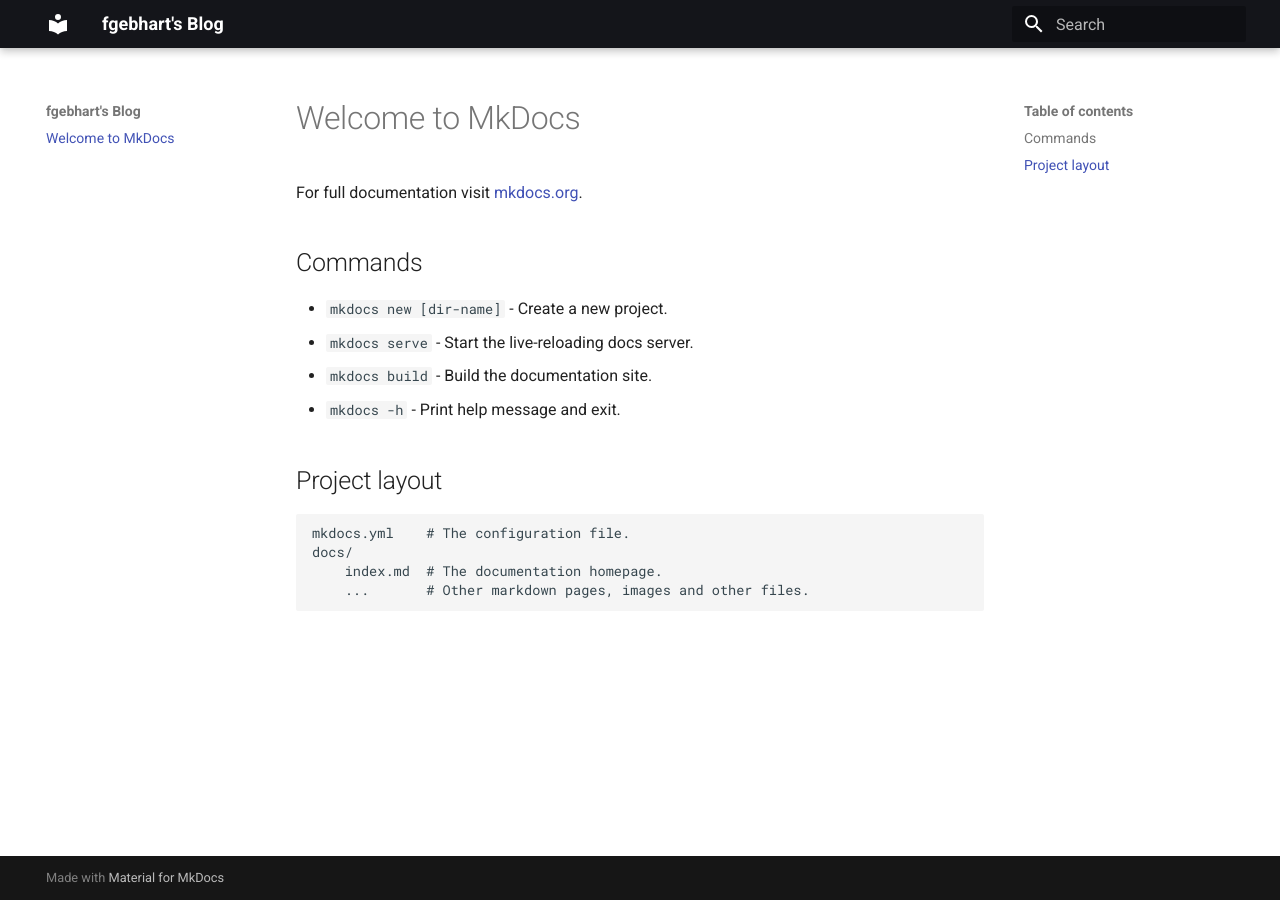
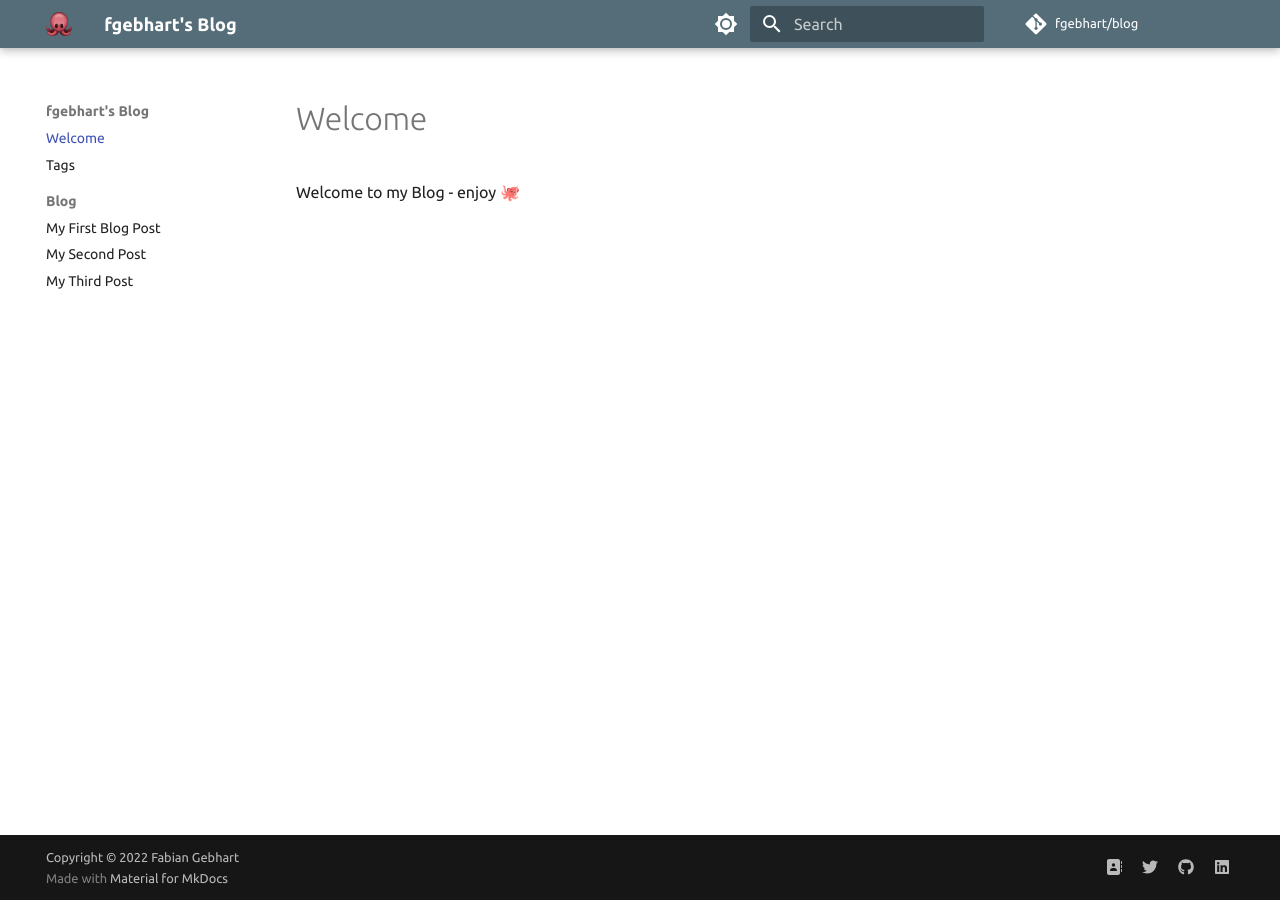
Before and after one commit to fgebhart/blog, an MkDocs documentation site: the page built from docs/index.md, in a window 1280 px wide. Built offline with MkDocs 1.6.1 and Material for MkDocs 9.7.7, drawn with Linux system fonts in a browser that asks for light colours; comment, search, counter and statistics services are not loaded.

Commit message:
ENH: add initial boilerplate files to layout blog structure

```diff
--- a/docs/index.md
+++ b/docs/index.md
@@ -1,17 +1,3 @@
-# Welcome to MkDocs
+# Welcome
 
-For full documentation visit [mkdocs.org](https://www.mkdocs.org).
-
-## Commands
-
-* `mkdocs new [dir-name]` - Create a new project.
-* `mkdocs serve` - Start the live-reloading docs server.
-* `mkdocs build` - Build the documentation site.
-* `mkdocs -h` - Print help message and exit.
-
-## Project layout
-
-    mkdocs.yml    # The configuration file.
-    docs/
-        index.md  # The documentation homepage.
-        ...       # Other markdown pages, images and other files.
+Welcome to my Blog - enjoy 🐙
--- a/mkdocs.yml
+++ b/mkdocs.yml
@@ -1,6 +1,56 @@
 site_name: fgebhart's Blog
+
+site_url: https://blog.fgebhart.dev/
+repo_url: https://github.com/fgebhart/blog
+edit_uri: edit/main/docs/
+repo_name: fgebhart/blog
+
 theme:
   name: material
   palette:
-    primary: black
-    accent: blue
+    # Palette toggle for light mode
+    - scheme: default
+      primary: blue grey
+      toggle:
+        icon: material/brightness-7
+        name: Switch to dark mode
+    # Palette toggle for dark mode
+    - scheme: slate
+      primary: blue grey
+      accent: light blue
+      toggle:
+        icon: material/brightness-4
+        name: Switch to light mode
+  font:
+    text: Ubuntu
+  logo: assets/octopus.png
+  favicon: assets/octopus.png
+  features:
+    - navigation.sections   # Disable sections once blog posts number increases
+
+plugins:
+  - search
+  - tags:
+      tags_file: tags.md
+  - git-revision-date-localized:
+      enable_creation_date: true
+
+extra:
+  analytics:
+    provider: google
+    property: G-QDM5VJQE7E
+  social:
+    - icon: fontawesome/solid/address-book
+      link: https://fgebhart.dev
+      name: My personal website
+    - icon: fontawesome/brands/twitter
+      link: https://twitter.com/FabianGebhart
+      name: My twitter profile
+    - icon: fontawesome/brands/github
+      link: https://github.com/fgebhart
+      name: My github profile
+    - icon: fontawesome/brands/linkedin
+      link: https://www.linkedin.com/in/fabian-gebhart/
+      name: My linkedin profile
+
+copyright: Copyright &copy; 2022 Fabian Gebhart
--- a/pyproject.toml
+++ b/pyproject.toml
@@ -7,7 +7,8 @@ license = "MIT"
 
 [tool.poetry.dependencies]
 python = "^3.8"
-mkdocs-material = "^8.4.4"
+mkdocs-material = "^8.5.0"
+mkdocs-git-revision-date-localized-plugin = "^1.1.0"
 
 [tool.poetry.dev-dependencies]
 
```
Also changed, not shown: docs/blog/blog1.md (added, +17 -0 lines), docs/blog/blog2.md (added, +8 -0 lines), docs/blog/blog3.md (added, +8 -0 lines), docs/tags.md (added, +3 -0 lines), docs/assets/octopus.png (added), 1 other file.
